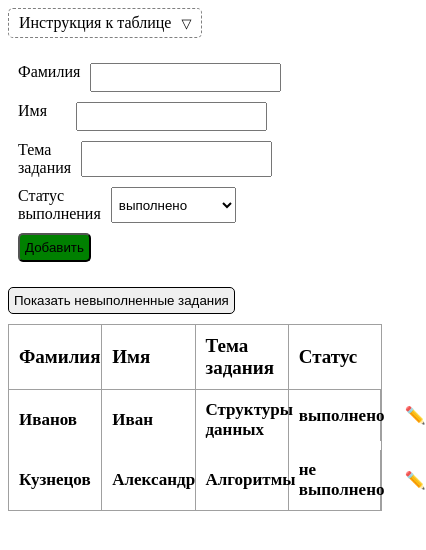
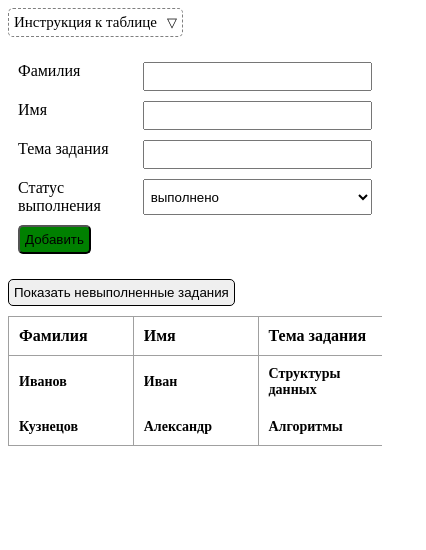
Before and after one commit to lora-bell/listOfTasks, a website: page docs/index.html in a window 390 px wide. Shown: the whole page, 426 px wide, since content can reach past the window. Drawn offline with Linux system fonts and the light colour scheme.

Commit message:
Add mobile adaptation

```diff
--- a/docs/index.js
+++ b/docs/index.js
@@ -181,4 +181,7 @@ const tasksTable = document.createElement("table");
 addRow(tasksTable, ["Фамилия", "Имя", "Тема задания", "Статус"], "heading");
 addRow(tasksTable, ["Иванов", "Иван", "Структуры данных", "выполнено"]);
 addRow(tasksTable, ["Кузнецов", "Александр", "Алгоритмы", "не выполнено"]);
-root.append(accordion, form, filterButton, tasksTable);
+const tableWrapper = document.createElement("div");
+tableWrapper.className = "table-wrapper";
+tableWrapper.append(tasksTable);
+root.append(accordion, form, filterButton, tableWrapper);
--- a/docs/style.css
+++ b/docs/style.css
@@ -36,10 +36,9 @@ label {
 form {
   margin: 5px 0;
   padding: 10px 10px 5px;
-  /* border: 1px dashed gold; */
 }
 
-.field{
+.field, #form-submit{
   display: grid;
   grid-template-columns: 1fr 2fr 2fr;
   gap: 10px;
@@ -54,13 +53,6 @@ form {
 
 #status {
   padding: 3px;
-}
-
-#form-submit {
-  display: grid;
-  grid-template-columns: 1fr 3fr 1fr;
-  gap: 10px;
-  margin: 10px 0;
 }
 
 input{
@@ -90,6 +82,11 @@ button {
 
 .filter-button:hover {
   cursor: pointer;
+}
+
+.table-wrapper {
+  overflow-x: auto; /* горизонтальный скролл, если содержимое шире обёртки */
+  width: 100%;
 }
 
 table {
@@ -131,8 +128,51 @@ th {
   display: flex;
   justify-content: space-between;
   align-items: center;
+  cursor: pointer;
+  gap: 10px;
+  white-space: nowrap;  /* запрещает перенос текста на новую строку */
 }
 
 .icon-edit {
-  margin: 5px 20px;
+  margin: 5px;
 }
+
+/* стили для телефона */
+@media (max-width: 768px) {
+  .accordion {
+    font-size: 15px;
+    padding: 5px;
+  }
+
+  .accordion-content {
+    font-size: 13px;
+  }
+
+  .field, #form-submit{
+    display: grid;
+    grid-template-columns: 1fr 2fr;
+  }
+
+  table {
+    width: 100%;
+    min-width: 500px; /* при ширине меньше 500px появится скролл */
+    font-size: 15px;
+  }
+
+  .heading {
+    font-size: 16px;
+  }
+
+  .row {
+    font-size: 14px;
+  }
+
+  .status-cell {
+    gap: 5px;
+  }
+
+  .icon-edit {
+    margin: 0;
+  }
+
+}
--- a/src/index.ts
+++ b/src/index.ts
@@ -206,4 +206,8 @@ addRow(tasksTable, ["Фамилия", "Имя", "Тема задания", "Ст
 addRow(tasksTable, ["Иванов", "Иван", "Структуры данных", "выполнено"])
 addRow(tasksTable, ["Кузнецов", "Александр", "Алгоритмы", "не выполнено"])
 
-root.append(accordion, form, filterButton, tasksTable)
+const tableWrapper: HTMLDivElement = document.createElement("div");
+tableWrapper.className = "table-wrapper";
+tableWrapper.append(tasksTable);
+
+root.append(accordion, form, filterButton, tableWrapper)
```
